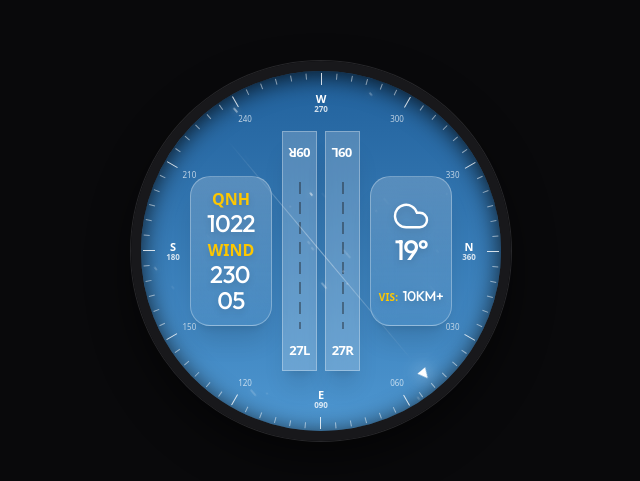
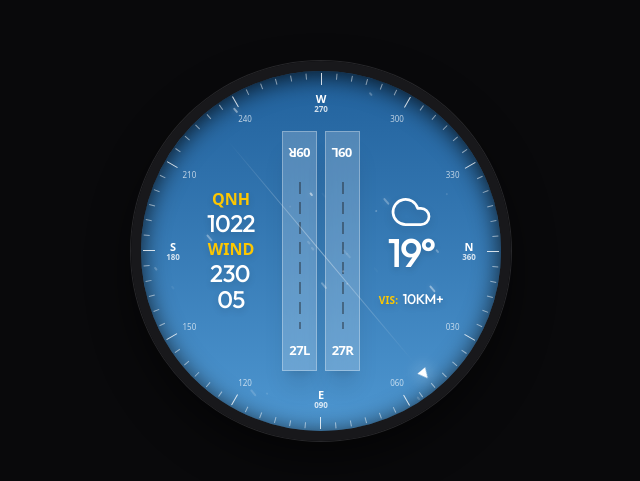
Before and after one commit to Mazdeep/egll_metarwatch, a React (Vite) app: page / in a window 1280 px wide. Shown: the part 149-630 px from the top of the page, without its empty margins (319-959 px from the left). Built offline with nearby package versions, Linux system fonts and the light colour scheme; no server answers.

Commit message:
style(WatchFace): update UI layout and icon sizing
Remove background gradients and borders from weather panels, increase temperature font size, and adjust icon scaling for better readability.

```diff
--- a/src/components/WatchFace.tsx
+++ b/src/components/WatchFace.tsx
@@ -206,7 +206,7 @@ export function WatchFace() {
           <>
             {/* Left Side: QNH & WIND */}
             <div
-              className="absolute z-40 flex flex-col items-center justify-around bg-gradient-to-b from-white/20 to-white/5 backdrop-blur-md border border-white/30 rounded-[20px] shadow-xl py-2.5 px-1 w-[82px] h-[150px]"
+              className="absolute z-40 flex flex-col items-center justify-evenly py-2.5 px-1 w-[95px] h-[150px]"
               style={{ transform: `translate(-${dx}px, 0px)` }}
             >
               {/* QNH */}
@@ -227,12 +227,12 @@ export function WatchFace() {
 
             {/* Right Side: Weather Icon, TEMP, & VIS */}
             <div
-              className="absolute z-40 flex flex-col items-center justify-around bg-gradient-to-b from-white/20 to-white/5 backdrop-blur-md border border-white/30 rounded-[20px] shadow-xl py-2.5 px-1 w-[82px] h-[150px]"
+              className="absolute z-40 flex flex-col items-center justify-around py-2.5 px-1 w-[82px] h-[150px]"
               style={{ transform: `translate(${dx}px, 0px)` }}
             >
               <div className="flex flex-col items-center justify-center gap-1">
-                <div className="drop-shadow-md scale-120">{getIcon(weather?.condition || 'Clear')}</div>
-                <span className="text-[28px] font-outfit font-medium tracking-tighter text-white leading-none drop-shadow-md">{weather?.temp}°</span>
+                <div className="drop-shadow-md scale-135">{getIcon(weather?.condition || 'Clear')}</div>
+                <span className="text-[40px] font-outfit font-medium tracking-tighter text-white leading-none drop-shadow-md">{weather?.temp}°</span>
               </div>
               <div className="flex flex-row items-baseline justify-center gap-[4px]">
                 <span className="text-[10px] font-bold tracking-wide text-yellow-400 drop-shadow-md leading-none">VIS:</span>
```
